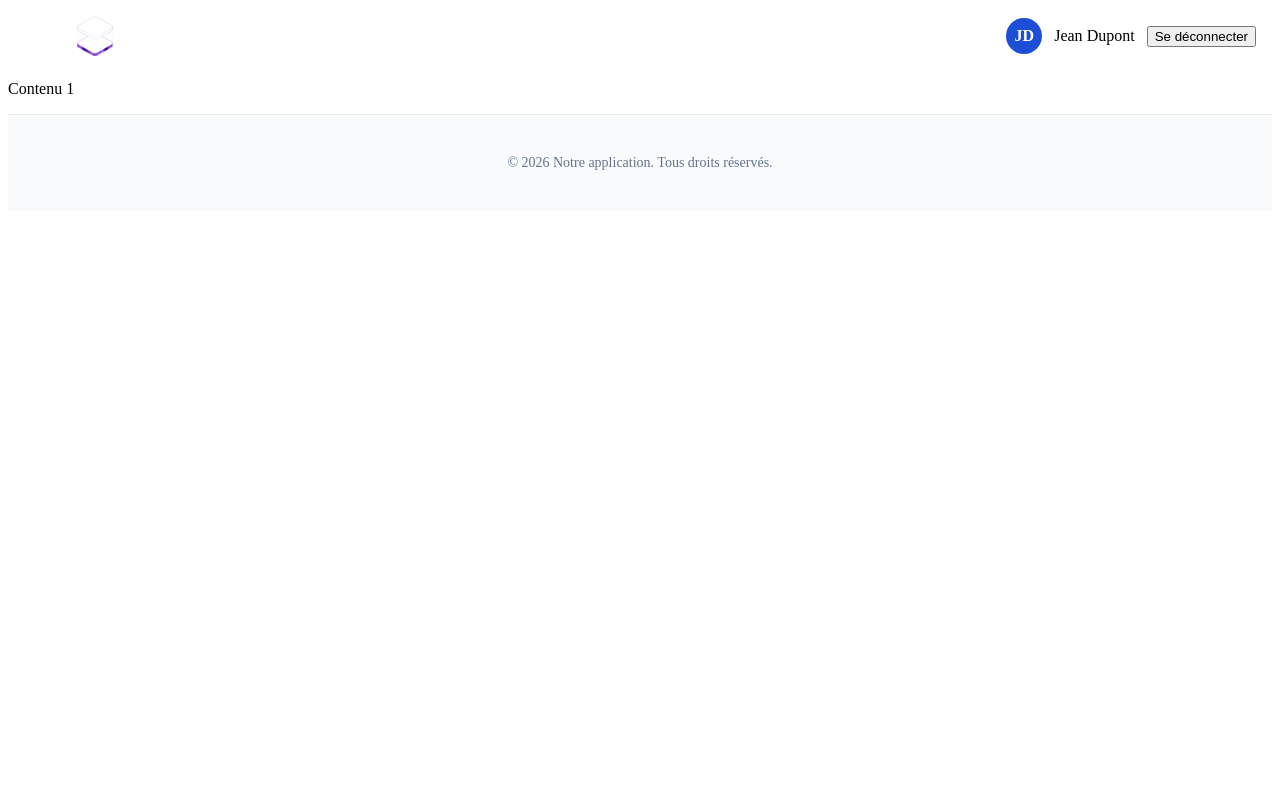
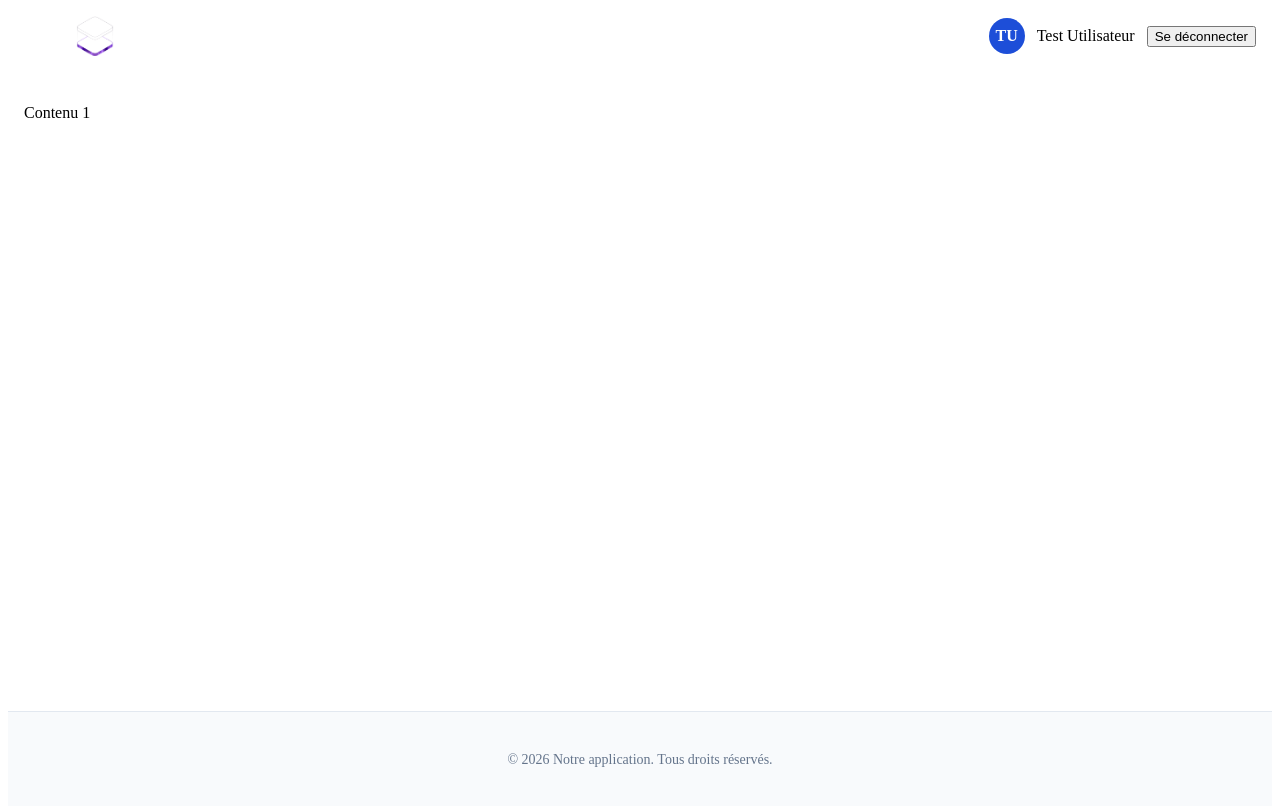
Before and after one commit to theantsadev/app-gouvernance-communale, a React (Vite) app in the folder frontend/: page / in a window 1280 px wide. Shown: the top 806 px of the page. Built offline with nearby package versions, Linux system fonts and the light colour scheme.

Commit message:
Update Layout.tsx

```diff
--- a/frontend/src/components/Layout.tsx
+++ b/frontend/src/components/Layout.tsx
@@ -1,19 +1,41 @@
-import { Outlet } from "react-router";
+import { useState } from "react";
+import { Outlet, useNavigate } from "react-router";
+import "../assets/css/layout-style.css";
 import Footer from "./Footer";
 import Header from "./Header";
+import PageContent from "./PageContent";
 import Sidebar from "./Sidebar";
 
+const Layout = () => {
+    const navigate = useNavigate();
+    const [menuOuvert, setMenuOuvert] = useState(false);
+    const basculerMenu = () => setMenuOuvert((valeur) => !valeur);
+    const fermerMenu = () => setMenuOuvert(false);
 
-const Layout = () => {
+    const deconnecter = () => {
+        localStorage.removeItem("commune.session");
+        navigate("/connexion", { replace: true });
+    };
+
     return (
-        <div>
-            <Header utilisateur={{ prenom: "Jean", nom: "Dupont" }} deconnecter={() => {}} />
-            <Sidebar />
-            {/* Outlet : variable désignée pour le contenu remplacable */}
-            <Outlet />
+        <div className="layout">
+            <Header
+                utilisateur={{ prenom: "Test", nom: "Utilisateur" }}
+                deconnecter={deconnecter}
+                menuOuvert={menuOuvert}
+                basculerMenu={basculerMenu}
+            />
+            <div className="layout-corps">
+                <Sidebar ouvert={menuOuvert} fermer={fermerMenu} />
+                <main className="layout-contenu">
+                    <PageContent>
+                        <Outlet />
+                    </PageContent>
+                </main>
+            </div>
             <Footer />
         </div>
     );
-}
+};
 
 export default Layout;
```
